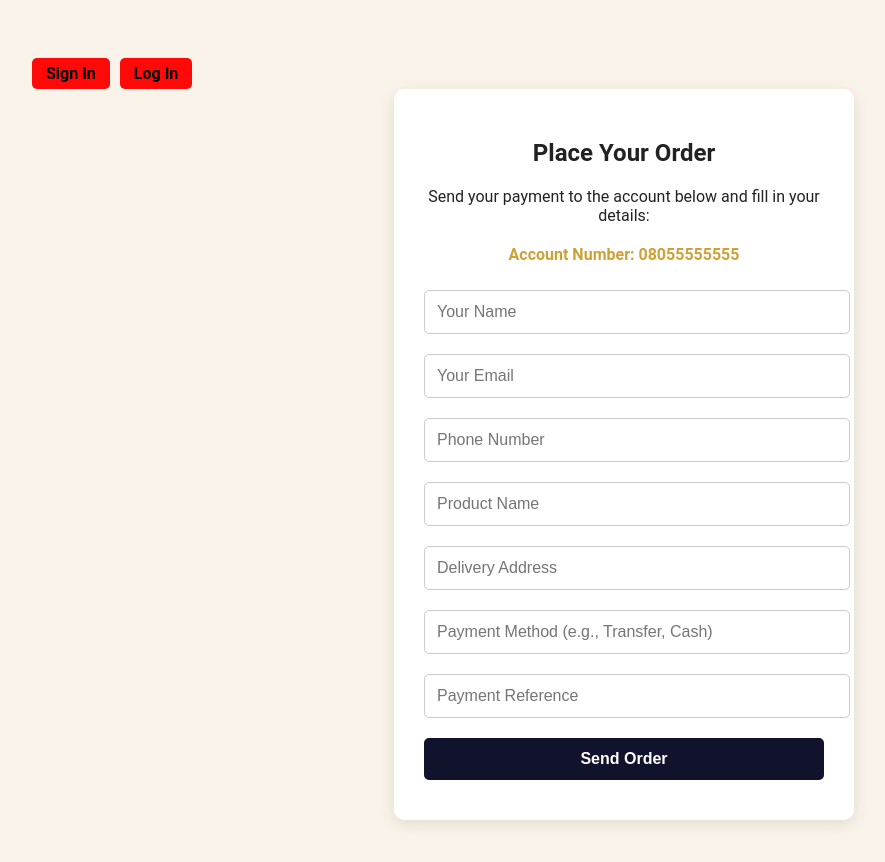
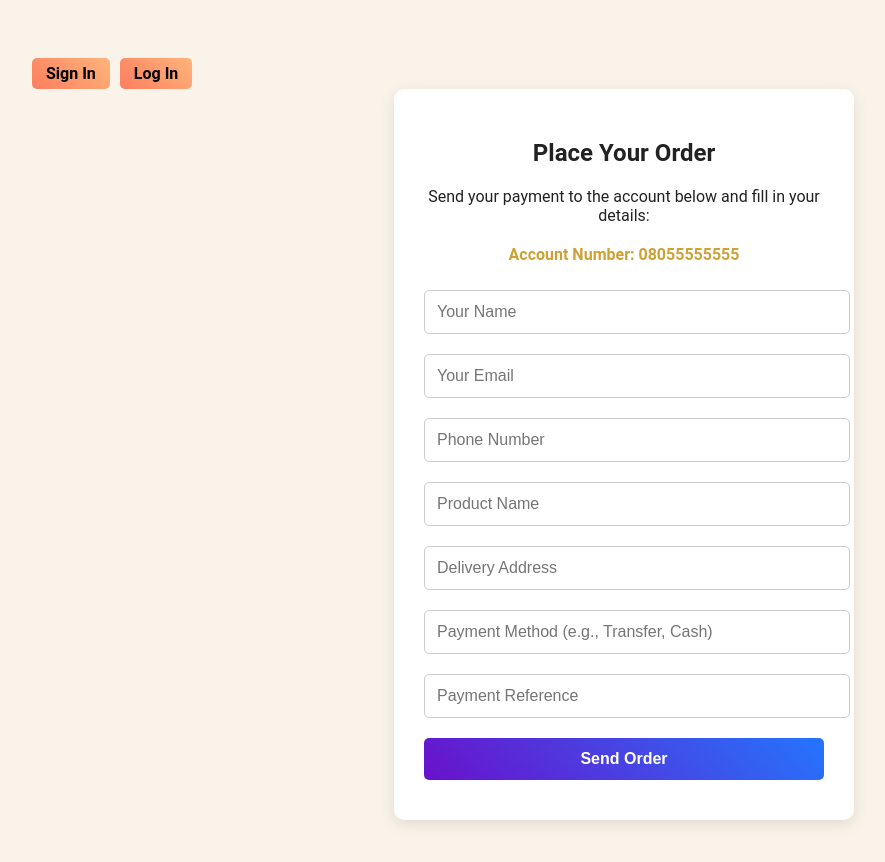
Before and after one commit to daveonjoe2025-png/Veons-Crafts, a plain HTML site: page order.html in a window 1280 px wide. Shown: the whole page, without its empty margins (16-901 px from the left). Drawn offline with nearby package versions, Linux system fonts and the light colour scheme.

Commit message:
Update order.html

```diff
--- a/order.html
+++ b/order.html
@@ -28,8 +28,9 @@
       border-radius: 5px;
       border: 1px solid #ccc;
     }
+    /* Gradient Button Style */
     button {
-      background-color: #11122b;
+      background: linear-gradient(45deg, #6a11cb, #2575fc); /* Purple to Blue Gradient */
       color: white;
       border: none;
       cursor: pointer;
@@ -37,14 +38,30 @@
       transition: background 0.3s;
     }
     button:hover {
-      background-color: #0000ff;
-      color: red;
+      background: linear-gradient(45deg, #2575fc, #6a11cb); /* Reverse Gradient */
+      color: #fff;
     }
+
+    /* Auth Buttons Gradient */
+    .auth-btn {
+      background: linear-gradient(45deg, #ff7e5f, #feb47b); /* Red to Orange Gradient */
+      color: #000;
+      padding: 6px 14px;
+      text-decoration: none;
+      border-radius: 5px;
+      font-weight: bold;
+      transition: background-color 0.3s;
+    }
+    .auth-btn:hover {
+      background: linear-gradient(45deg, #feb47b, #ff7e5f); /* Reverse Gradient */
+    }
+
     .account-info {
       margin-top: 20px;
       font-weight: bold;
       color: #cea135;
     }
+
     .auth-buttons {
       margin-top: 10px;
       display: flex;
@@ -53,19 +70,6 @@
       align-items: flex-end;
     }
 
-.auth-btn {
-    background-color: #ff0909;
-    color: #000;
-    padding: 6px 14px;
-    text-decoration: none;
-    border-radius: 5px;
-    font-weight: bold;
-    transition: background-color 0.3s;
-}
-
-.auth-btn:hover {
-    background-color: #cea135;
-}
   </style>
   <!-- Include EmailJS SDK -->
   <script src="https://cdn.jsdelivr.net/npm/emailjs-com@3/dist/email.min.js"></script>
@@ -112,7 +116,7 @@
 
   emailjs.sendForm('service_plp774g', 'template_hpvmong', document.getElementById('orderForm'))
     .then(() => {
-      alert('Order sent! Daveon will contact you soon. Money has been deducted from your acc.');
+      alert('Order sent! Daveon will contact you soon.');
       document.getElementById('orderForm').reset();
     })
     .catch((error) => {
```
Lines whose indentation alone changed are shown as unchanged.
